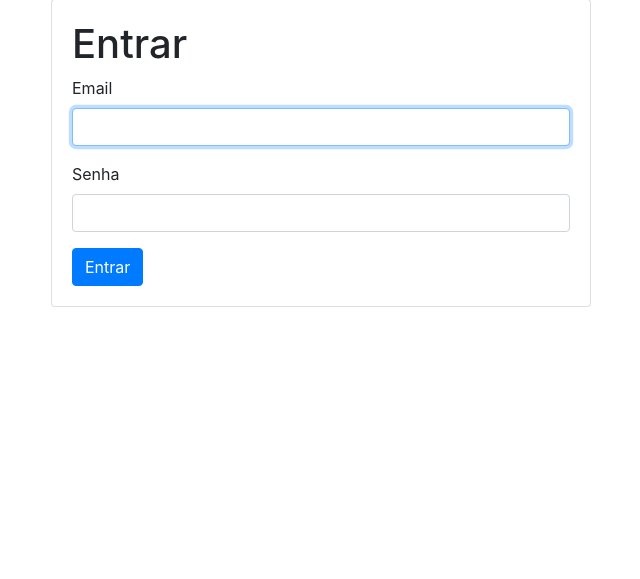
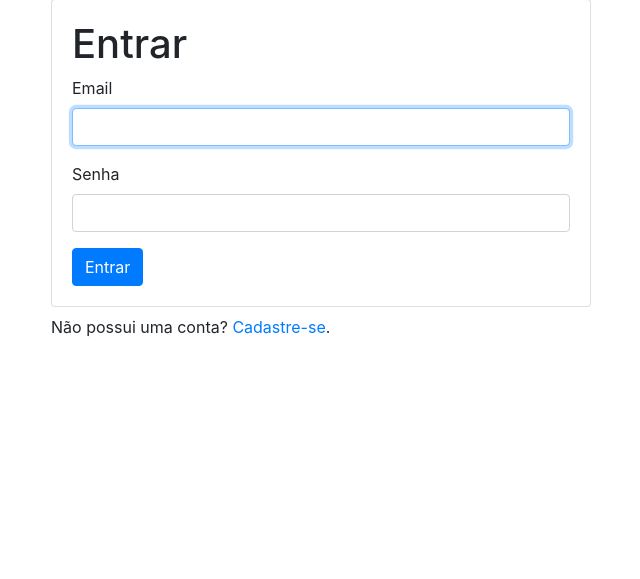
Before and after one commit to lfnd0/T_Fail, a Django app: page /usuarios/login/ in a window 1280 px wide. Shown: the part 81-660 px from the top of the page, without its empty margins (319-959 px from the left). Run offline with Django 3.2, Linux system fonts and the light colour scheme; some libraries are stand-ins or nearby versions.

Commit message:
Adição singup template login :heavy_check_mark:

```diff
--- a/templates/registration/login.html
+++ b/templates/registration/login.html
@@ -16,6 +16,7 @@
                     </form>
                 </div>
             </div>
+            <p class="mt-2">Não possui uma conta? <a href="{% url 'signup' %}">Cadastre-se</a>.</p>
         </div>
     </div>
 </div>
```
